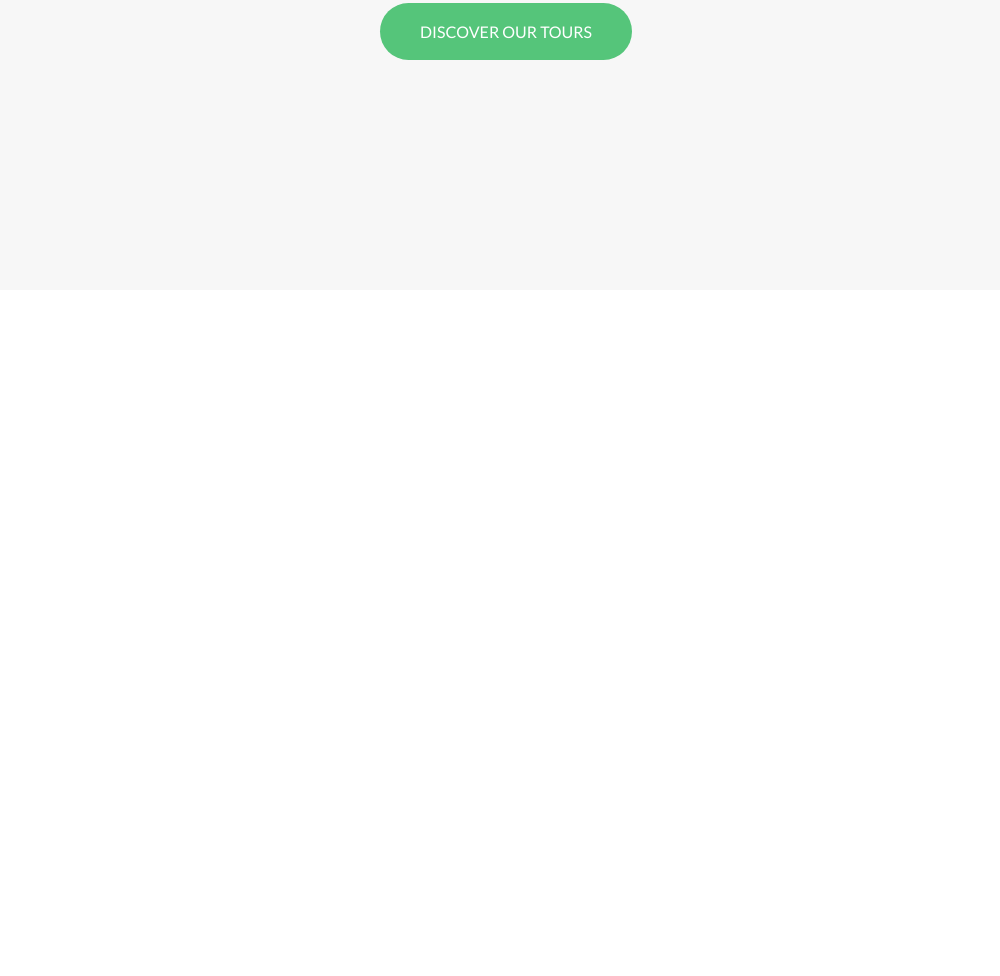
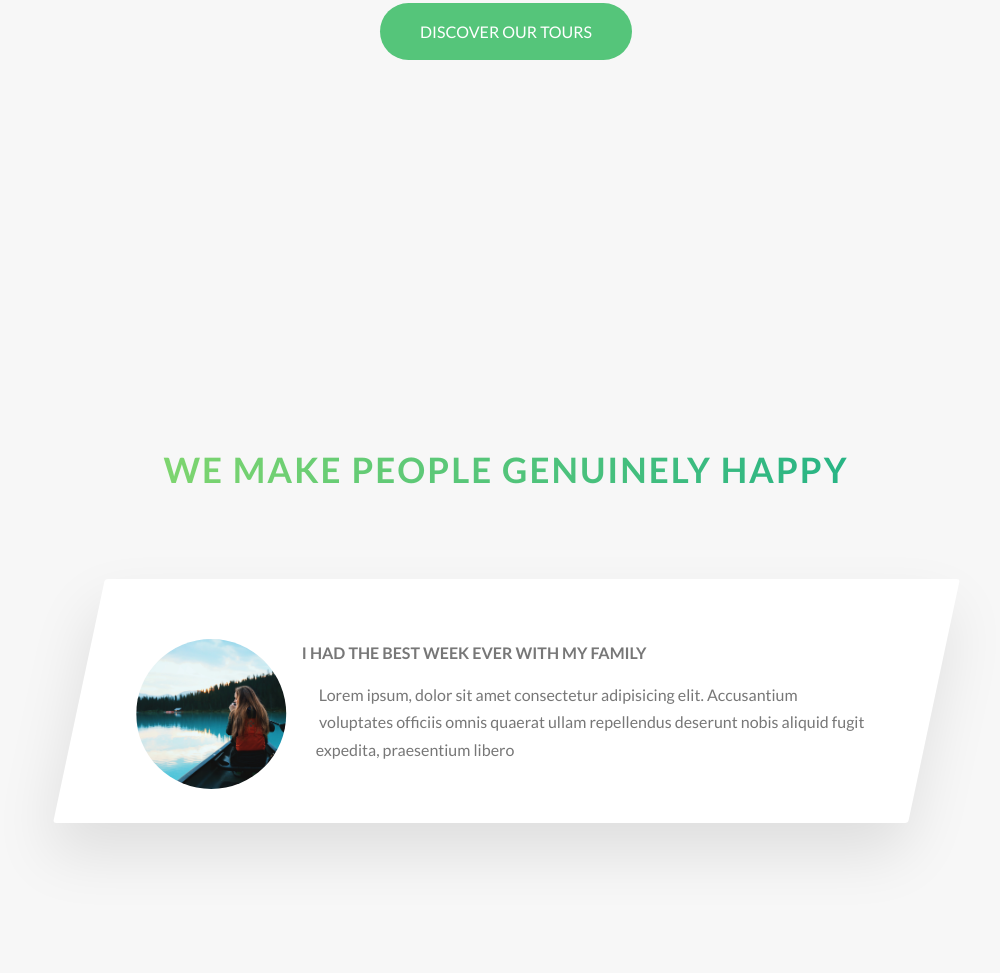
Before and after one commit to Krzyslox/Natorus-Project, a website: page index.html in a window 1280 px wide. Shown: the part 2899-3875 px from the top of the page, without its empty margins (134-1134 px from the left). Before the commit the page ends 3219 px from the top, so only its background shows below. Drawn offline with Linux system fonts and the light colour scheme.

Commit message:
Added Stories section

```diff
--- a/index.html
+++ b/index.html
@@ -214,6 +214,30 @@
                 <a href="#" class="btn btn--green">Discover our tours</a>
             </div>
         </section>
+        <section class="section-stories">
+            <div class="u-center-text u-margin-bottom-big">
+                <h2 class="heading-secondary">
+                    We make people genuinely happy
+                </h2>
+            </div>
+            <div class="row">
+                <div class="story">
+                    <!-- Round picture-->
+                    <figure class="story__shape">
+                        <img src="img/nat-8.jpg" alt="Person on a tour" class="story__img">
+                    </figure>
+                    <div class="story__text">
+                        <h3 class="heading-tertiary u-margin-bottom-small">
+                            I had the best week ever with my family
+                        </h3>
+                        <p>Lorem ipsum, dolor sit amet consectetur adipisicing elit. Accusantium voluptates officiis
+                            omnis quaerat ullam repellendus deserunt nobis aliquid fugit expedita, praesentium libero
+                        </p>
+                    </div>
+                </div>
+            </div>
+        </section>
+
     </main>
 
     <!--
--- /dev/null
+++ b/sass/components/_story.scss
@@ -0,0 +1,38 @@
+.story {
+    width: 75%;
+    margin: 0 auto;
+    box-shadow: 0 3rem 6rem rgba($color-black, .1);
+    background-color: $color-white;
+    border-radius: 3px;
+    padding: 6rem;
+    padding-left: 9rem;
+    font-size: $default-font-size;
+    transform: skewX(-12deg);
+
+    //Pozwala odchylić text i obrazek do pionu
+
+    &__shape {
+        width: 15rem;
+        height: 15rem;
+        // Zawinięcie tekstu dookoła okręgu
+        float: left;
+        --webkit-shape-outside: circle(50% at 50% 50%);
+        shape-outside: circle(50% at 50% 50%);
+
+        // Okrągły kształt obrazka
+        --webkit-clip-path: circle(50% at 50% 50%);
+        clip-path: circle(50% at 50% 50%);
+        //Odwraca obrazek do pionu
+        transform: translateX(-3rem) skewX(12deg);
+
+    }
+
+    &__img {
+        height: 100%;
+    }
+
+    &__text {
+        //Odwraca obrazek do pionu
+        transform: skewX(12deg);
+    }
+}
--- a/sass/main.scss
+++ b/sass/main.scss
@@ -11,6 +11,7 @@
 @import 'components/composition';
 @import 'components/button';
 @import 'components/feature-box';
+@import 'components/story';
 
 @import 'layout/header';
 @import 'layout/grid';
--- a/sass/pages/_home.scss
+++ b/sass/pages/_home.scss
@@ -26,3 +26,8 @@ margin-top: -25rem;
     padding: 25rem 0 15rem 0;
     margin-top: -10rem;
 }
+
+.section-stories {
+    padding: 15rem 0;
+    background-color: $color-grey-light-1;
+}
```
Also changed, not shown: css/main.css, 1 other file.
